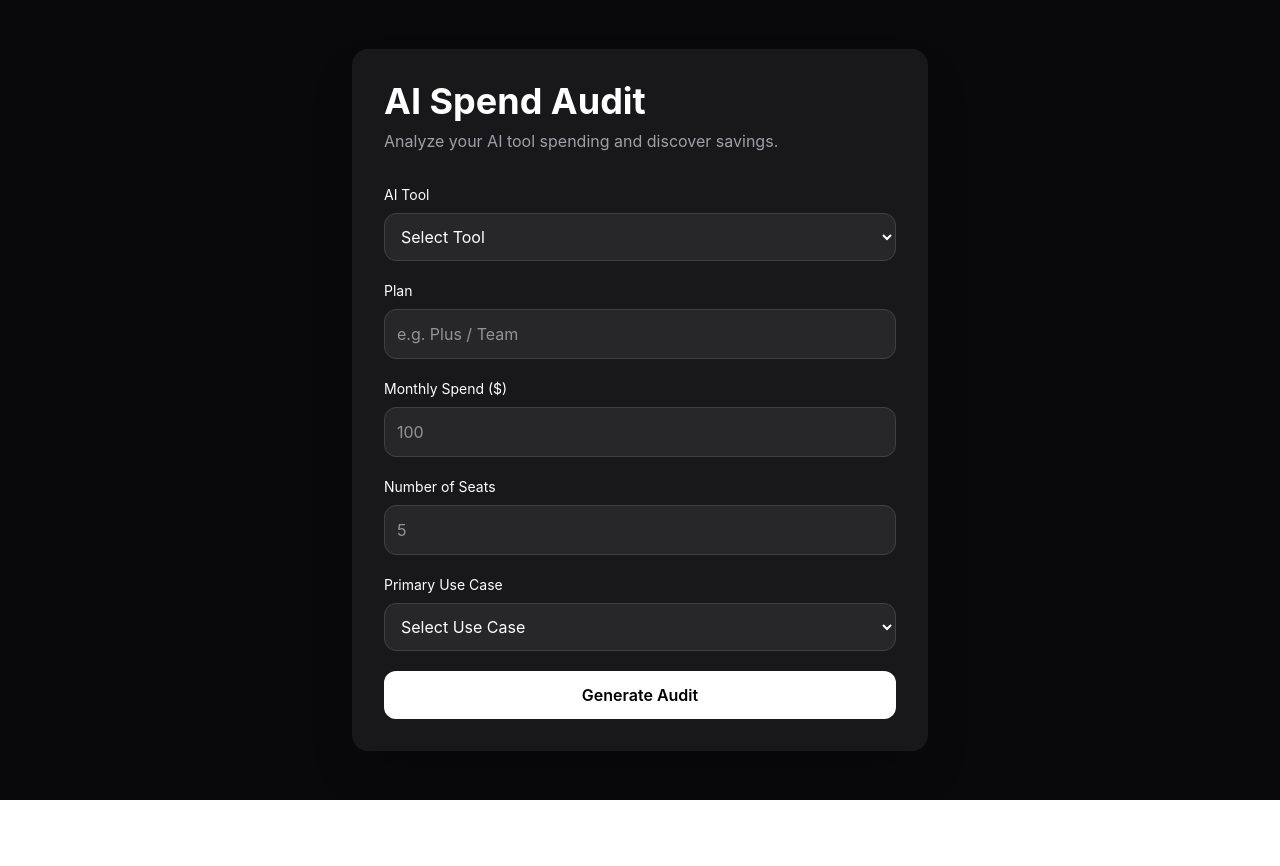
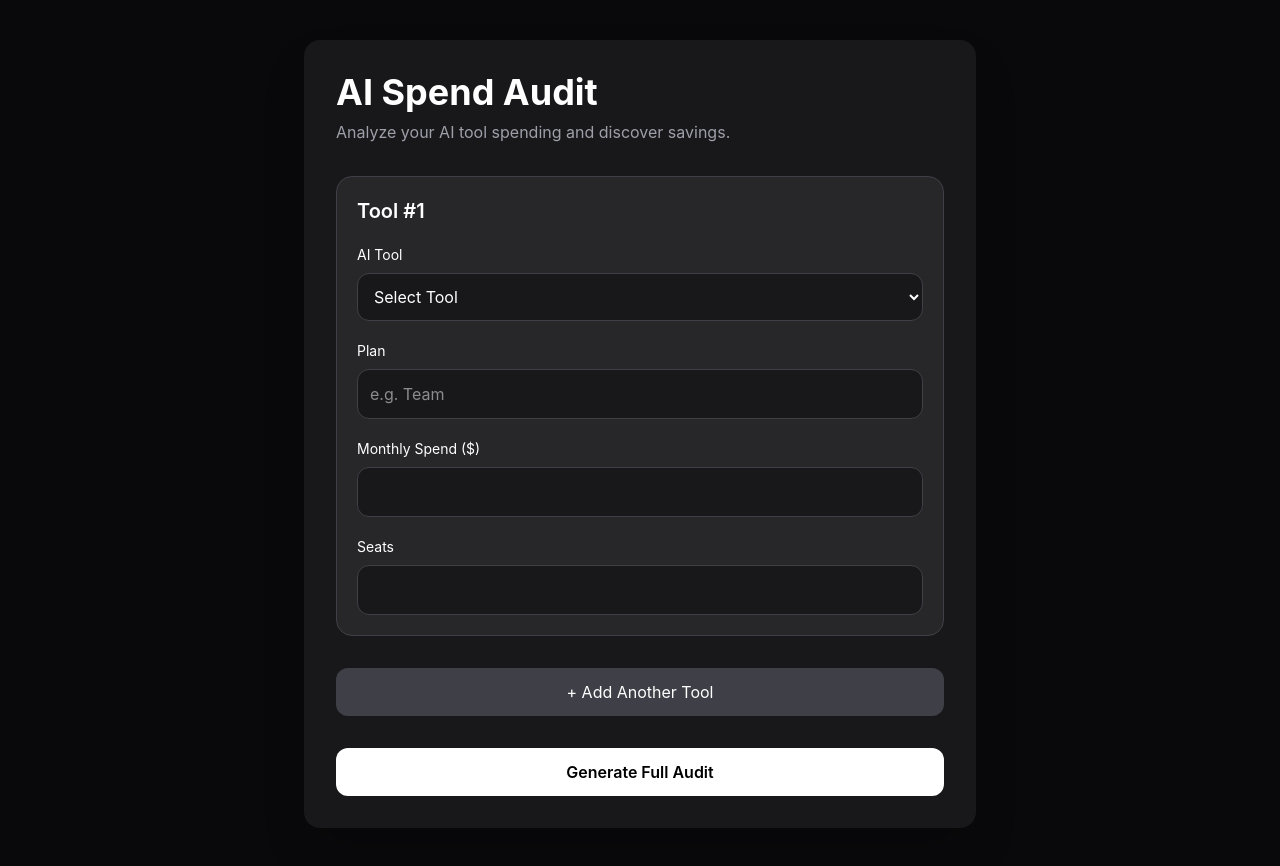
Before and after one commit to pratham94380/ai-spend-audit, a React app in the folder frontend/: page / in a window 1280 px wide. Before the commit the page ends 800 px from the top, so only its background shows below. Built offline with nearby package versions, Linux system fonts and the light colour scheme; the HTML template or start-up script is replaced by a standard one.

Commit message:
feat: support multi-tool AI spend audits

```diff
--- a/frontend/src/App.jsx
+++ b/frontend/src/App.jsx
@@ -1,32 +1,48 @@
 import { useEffect, useState } from "react";
 
 function App() {
-  const [formData, setFormData] = useState(() => {
-    const savedData = localStorage.getItem("auditForm");
+  const [tools, setTools] = useState(() => {
+    const savedData = localStorage.getItem("auditTools");
 
     return savedData
       ? JSON.parse(savedData)
-      : {
+      : [
+          {
             tool: "",
             plan: "",
             spend: "",
             seats: "",
             useCase: "",
-        };
+          },
+        ];
   });
 
+  const [auditResult, setAuditResult] = useState(null);
+
   useEffect(() => {
-    localStorage.setItem("auditForm", JSON.stringify(formData));
-  }, [formData]);
+    localStorage.setItem("auditTools", JSON.stringify(tools));
+  }, [tools]);
 
-  const handleChange = (e) => {
-    setFormData({
-      ...formData,
-      [e.target.name]: e.target.value,
-    });
+  const handleChange = (index, e) => {
+    const updatedTools = [...tools];
+
+    updatedTools[index][e.target.name] = e.target.value;
+
+    setTools(updatedTools);
   };
 
-  const [auditResult, setAuditResult] = useState(null);
+  const addTool = () => {
+    setTools([
+      ...tools,
+      {
+        tool: "",
+        plan: "",
+        spend: "",
+        seats: "",
+        useCase: "",
+      },
+    ]);
+  };
 
   const generateAudit = async () => {
     try {
@@ -37,7 +53,7 @@ function App() {
           "Content-Type": "application/json",
         },
 
-        body: JSON.stringify(formData),
+        body: JSON.stringify({ tools }),
       });
 
       const data = await response.json();
@@ -47,14 +63,23 @@ function App() {
       console.error(error);
     }
   };
+
   return (
-    <div className="min-h-screen bg-zinc-950 text-white flex items-center justify-center px-4">
-      <div className="w-full max-w-xl bg-zinc-900 p-8 rounded-2xl shadow-2xl">
+    <div className="min-h-screen bg-zinc-950 text-white flex items-center justify-center px-4 py-10">
+      <div className="w-full max-w-2xl bg-zinc-900 p-8 rounded-2xl shadow-2xl">
         <h1 className="text-4xl font-bold mb-2">AI Spend Audit</h1>
 
         <p className="text-zinc-400 mb-8">
           Analyze your AI tool spending and discover savings.
         </p>
+
+        <div className="space-y-8">
+          {tools.map((toolData, index) => (
+            <div
+              key={index}
+              className="bg-zinc-800 p-5 rounded-2xl border border-zinc-700"
+            >
+              <h2 className="text-xl font-semibold mb-5">Tool #{index + 1}</h2>
 
               <div className="space-y-5">
                 <div>
@@ -62,11 +87,12 @@ function App() {
 
                   <select
                     name="tool"
-              value={formData.tool}
-              onChange={handleChange}
-              className="w-full p-3 rounded-xl bg-zinc-800 border border-zinc-700"
+                    value={toolData.tool}
+                    onChange={(e) => handleChange(index, e)}
+                    className="w-full p-3 rounded-xl bg-zinc-900 border border-zinc-700"
                   >
                     <option value="">Select Tool</option>
+
                     <option>ChatGPT</option>
                     <option>Claude</option>
                     <option>Cursor</option>
@@ -81,62 +107,54 @@ function App() {
                   <input
                     type="text"
                     name="plan"
-              value={formData.plan}
-              onChange={handleChange}
-              placeholder="e.g. Plus / Team"
-              className="w-full p-3 rounded-xl bg-zinc-800 border border-zinc-700"
+                    value={toolData.plan}
+                    onChange={(e) => handleChange(index, e)}
+                    placeholder="e.g. Team"
+                    className="w-full p-3 rounded-xl bg-zinc-900 border border-zinc-700"
                   />
                 </div>
 
                 <div>
-            <label className="block mb-2 text-sm">Monthly Spend ($)</label>
+                  <label className="block mb-2 text-sm">
+                    Monthly Spend ($)
+                  </label>
 
                   <input
                     type="number"
                     name="spend"
-              value={formData.spend}
-              onChange={handleChange}
-              placeholder="100"
-              className="w-full p-3 rounded-xl bg-zinc-800 border border-zinc-700"
+                    value={toolData.spend}
+                    onChange={(e) => handleChange(index, e)}
+                    className="w-full p-3 rounded-xl bg-zinc-900 border border-zinc-700"
                   />
                 </div>
 
                 <div>
-            <label className="block mb-2 text-sm">Number of Seats</label>
+                  <label className="block mb-2 text-sm">Seats</label>
 
                   <input
                     type="number"
                     name="seats"
-              value={formData.seats}
-              onChange={handleChange}
-              placeholder="5"
-              className="w-full p-3 rounded-xl bg-zinc-800 border border-zinc-700"
+                    value={toolData.seats}
+                    onChange={(e) => handleChange(index, e)}
+                    className="w-full p-3 rounded-xl bg-zinc-900 border border-zinc-700"
                   />
                 </div>
+              </div>
+            </div>
+          ))}
 
-          <div>
-            <label className="block mb-2 text-sm">Primary Use Case</label>
-
-            <select
-              name="useCase"
-              value={formData.useCase}
-              onChange={handleChange}
-              className="w-full p-3 rounded-xl bg-zinc-800 border border-zinc-700"
+          <button
+            onClick={addTool}
+            className="w-full bg-zinc-700 py-3 rounded-xl hover:bg-zinc-600 transition"
           >
-              <option value="">Select Use Case</option>
-              <option>Coding</option>
-              <option>Writing</option>
-              <option>Research</option>
-              <option>Data Analysis</option>
-              <option>Mixed</option>
-            </select>
-          </div>
+            + Add Another Tool
+          </button>
 
           <button
             onClick={generateAudit}
             className="w-full bg-white text-black font-semibold py-3 rounded-xl hover:bg-zinc-200 transition"
           >
-            Generate Audit
+            Generate Full Audit
           </button>
 
           {auditResult && (
@@ -145,7 +163,7 @@ function App() {
                 <h2 className="text-2xl font-bold">Audit Results</h2>
 
                 <p className="text-zinc-400 mt-1">
-                  AI spending analysis and optimization recommendations.
+                  Combined AI spending analysis.
                 </p>
               </div>
 
@@ -154,7 +172,7 @@ function App() {
                   <p className="text-zinc-400 text-sm">Monthly Savings</p>
 
                   <h3 className="text-3xl font-bold text-green-400 mt-2">
-                    ${auditResult.monthly_savings}
+                    ${auditResult.total_monthly_savings}
                   </h3>
                 </div>
 
@@ -162,17 +180,29 @@ function App() {
                   <p className="text-zinc-400 text-sm">Annual Savings</p>
 
                   <h3 className="text-3xl font-bold text-green-400 mt-2">
-                    ${auditResult.annual_savings}
+                    ${auditResult.total_annual_savings}
                   </h3>
                 </div>
               </div>
 
-              <div className="bg-zinc-900 p-5 rounded-xl">
-                <h3 className="text-xl font-semibold mb-3">Recommendation</h3>
+              <div className="space-y-4">
+                {auditResult.results.map((result, index) => (
+                  <div key={index} className="bg-zinc-900 p-5 rounded-xl">
+                    <h3 className="text-xl font-semibold mb-2">
+                      {result.tool}
+                    </h3>
 
-                <p className="mb-3">{auditResult.recommendation}</p>
+                    <p className="mb-2">{result.recommendation}</p>
 
-                <p className="text-zinc-400 text-sm">{auditResult.reason}</p>
+                    <p className="text-zinc-400 text-sm mb-3">
+                      {result.reason}
+                    </p>
+
+                    <p className="text-green-400 font-semibold">
+                      Potential Savings: ${result.monthly_savings}/month
+                    </p>
+                  </div>
+                ))}
               </div>
             </div>
           )}
```
Also changed, not shown: 1 other file (tests, documents, lock files or other folders). Lines whose indentation alone changed are shown as unchanged.
